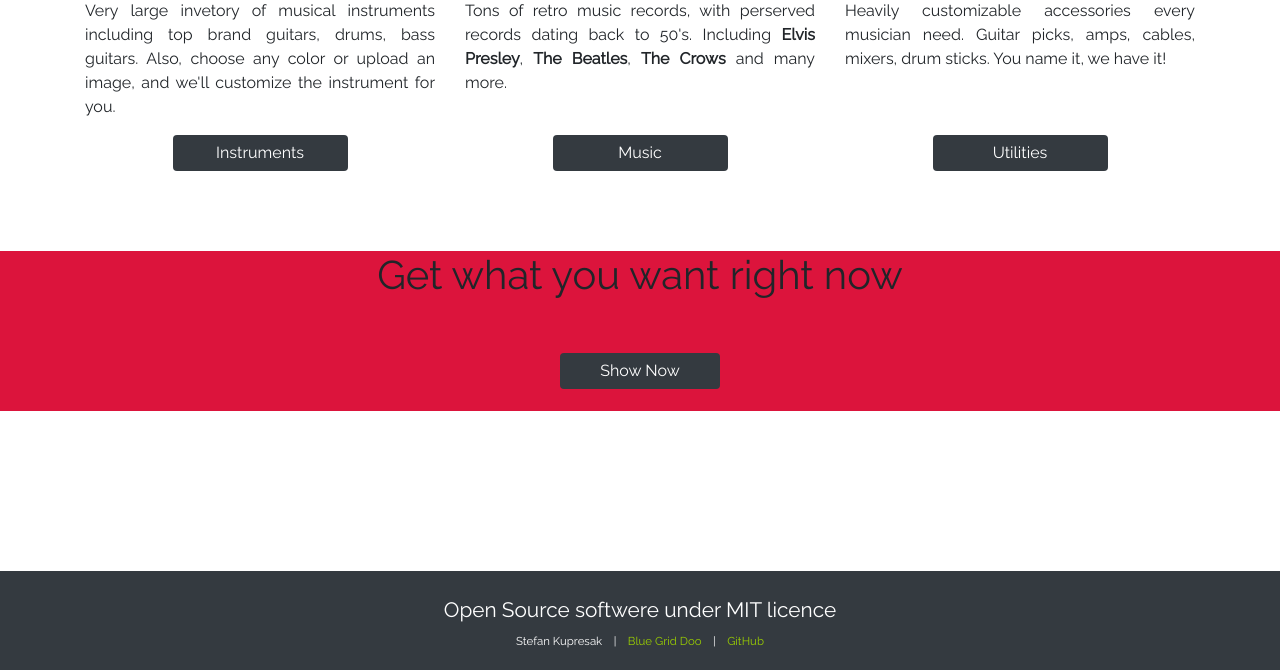
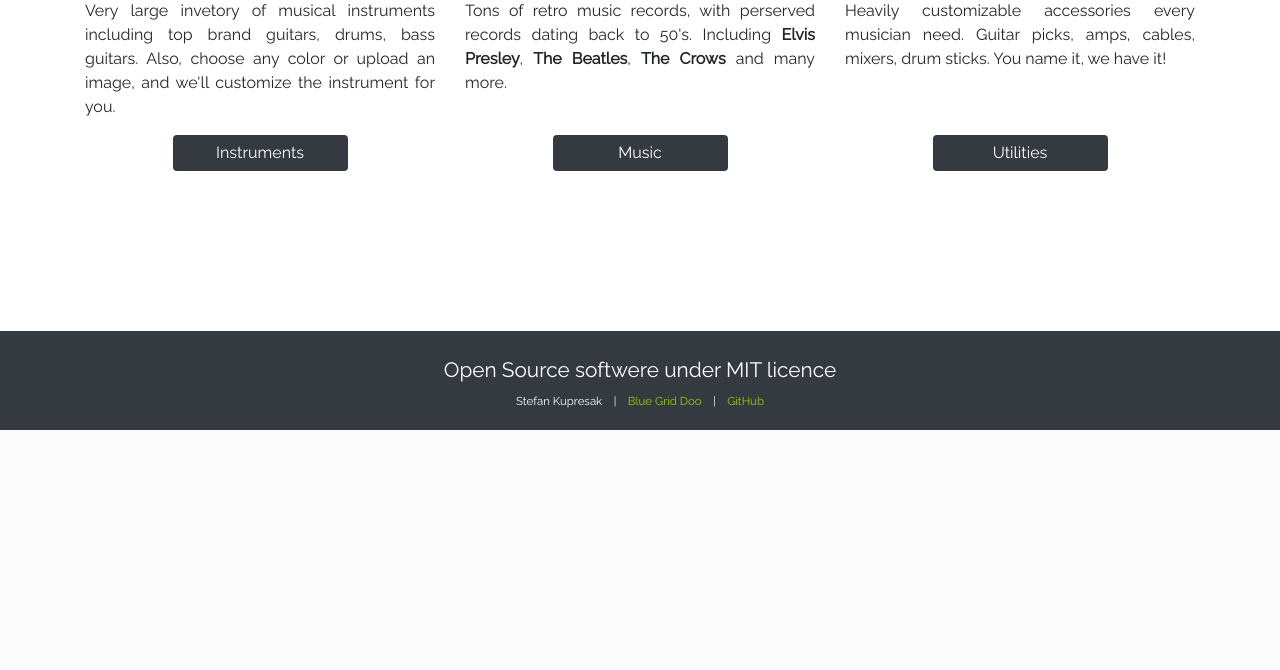
Before and after one commit to dev-cyprium/web-programming-ict, a PHP site: page / in a window 1280 px wide. Shown: the part 777-1447 px from the top of the page. After the commit the page ends 1207 px from the top, so only its background shows below. Run offline with PHP 8.4, Linux system fonts and the light colour scheme.

Commit message:
Remove notes container

```diff
--- a/index.php
+++ b/index.php
@@ -44,13 +44,6 @@
           </div>
         </div>
       </div>
-      <div class='container-fluid notes-container'>
-        <?php for ($i=0; $i < 20; $i++):
-                 echo file_get_contents("images/icon.svg");
-              endfor ?>
-            <h1 class='text-center'>Get what you want right now</h1>
-        <a href='#' class='btn btn-primary d-block mx-auto get-started'>Show Now</a>
-      </div>
     </main>
     <footer class='main-footer-dark'>
       <p class='text-center'>Open Source softwere under MIT licence<p>
--- a/style.css
+++ b/style.css
@@ -108,43 +108,6 @@ a.btn-primary:visited {
   outline: none !important;
 }
 
-.notes-container {
-  position: relative;
-  margin-top: 5rem;
-  height: 10rem;
-  background: crimson;
-  overflow-x: hidden;
-}
-
-.get-started {
-  position: absolute;
-  left: 50%;
-  transform: translateX(-50%);
-  bottom: 1.4rem;
-  z-index: 9999;
-  width: 10rem;
-}
-
-.violin-key {
-  position:absolute;
-  left: -40px;
-  animation-name: spin;
-  animation-duration: 1.3s;
-  animation-iteration-count: infinite;
-  animation-timing-function: linear;
-  z-index: 0;
-}
-
-@keyframes spin {
-  from {
-    transform: rotateZ(0deg);
-  }
-
-  to {
-    transform: rotateZ(360deg);
-  }
-}
-
 @media only screen and (max-width: 60rem) {
   .header-image {
     height: 30rem;
```
Also changed, not shown: images/icon.svg (deleted), images/music-note.svg (deleted).
